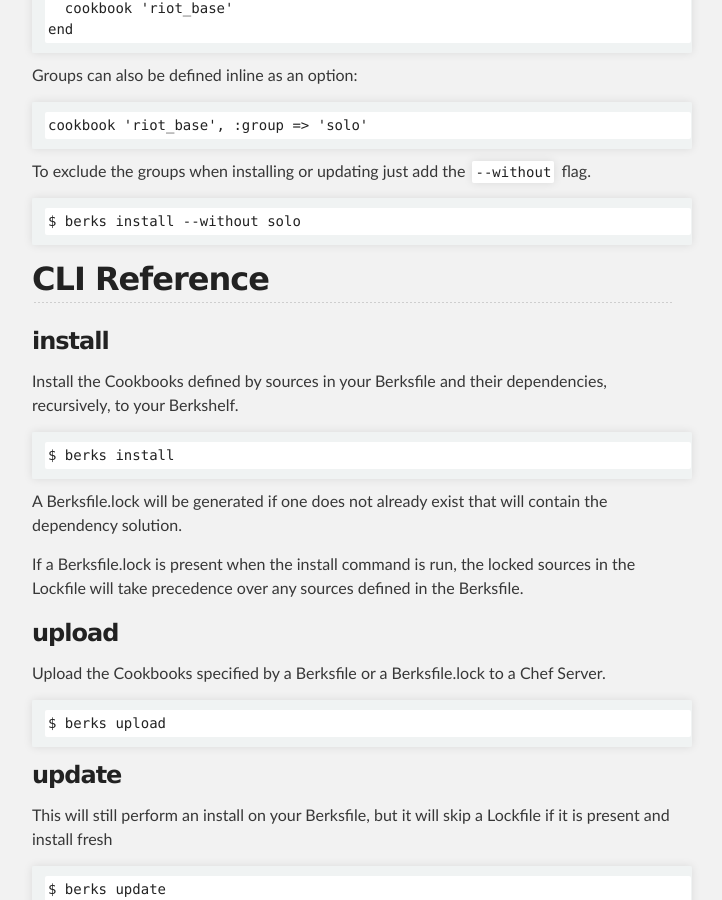
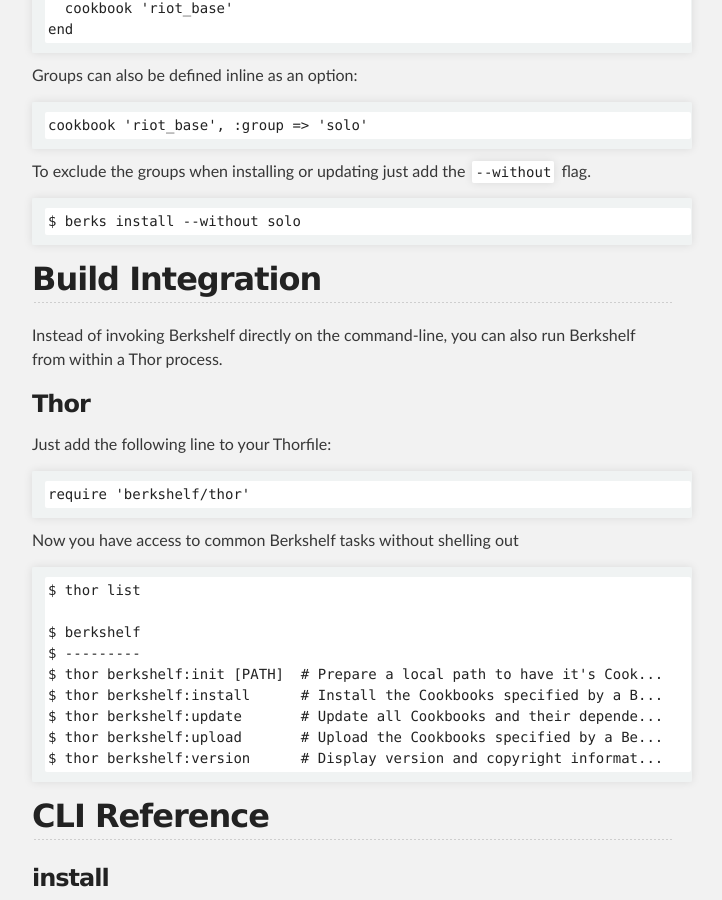
Before and after one commit to berkshelf/berkshelf, a Jekyll site: the page built from index.html, in a window 1280 px wide and 900 px high, scrolled down 4870 px. Shown: the whole window, without its empty margins (288-1010 px from the left). Built offline with Jekyll 4.4.1, drawn with Linux system fonts in a browser that asks for light colours.

Commit message:
add build integration section

```diff
--- a/_includes/index.md
+++ b/_includes/index.md
@@ -167,6 +167,28 @@ To exclude the groups when installing or updating just add the `--without` flag.
 
     $ berks install --without solo
 
+## Build Integration
+
+Instead of invoking Berkshelf directly on the command-line, you can also run Berkshelf from within a Thor process.
+
+### Thor
+
+Just add the following line to your Thorfile:
+
+    require 'berkshelf/thor'
+
+Now you have access to common Berkshelf tasks without shelling out
+
+    $ thor list
+
+    $ berkshelf
+    $ ---------
+    $ thor berkshelf:init [PATH]  # Prepare a local path to have it's Cook...
+    $ thor berkshelf:install      # Install the Cookbooks specified by a B...
+    $ thor berkshelf:update       # Update all Cookbooks and their depende...
+    $ thor berkshelf:upload       # Upload the Cookbooks specified by a Be...
+    $ thor berkshelf:version      # Display version and copyright informat...
+
 ## CLI Reference
 
 ### install
```
